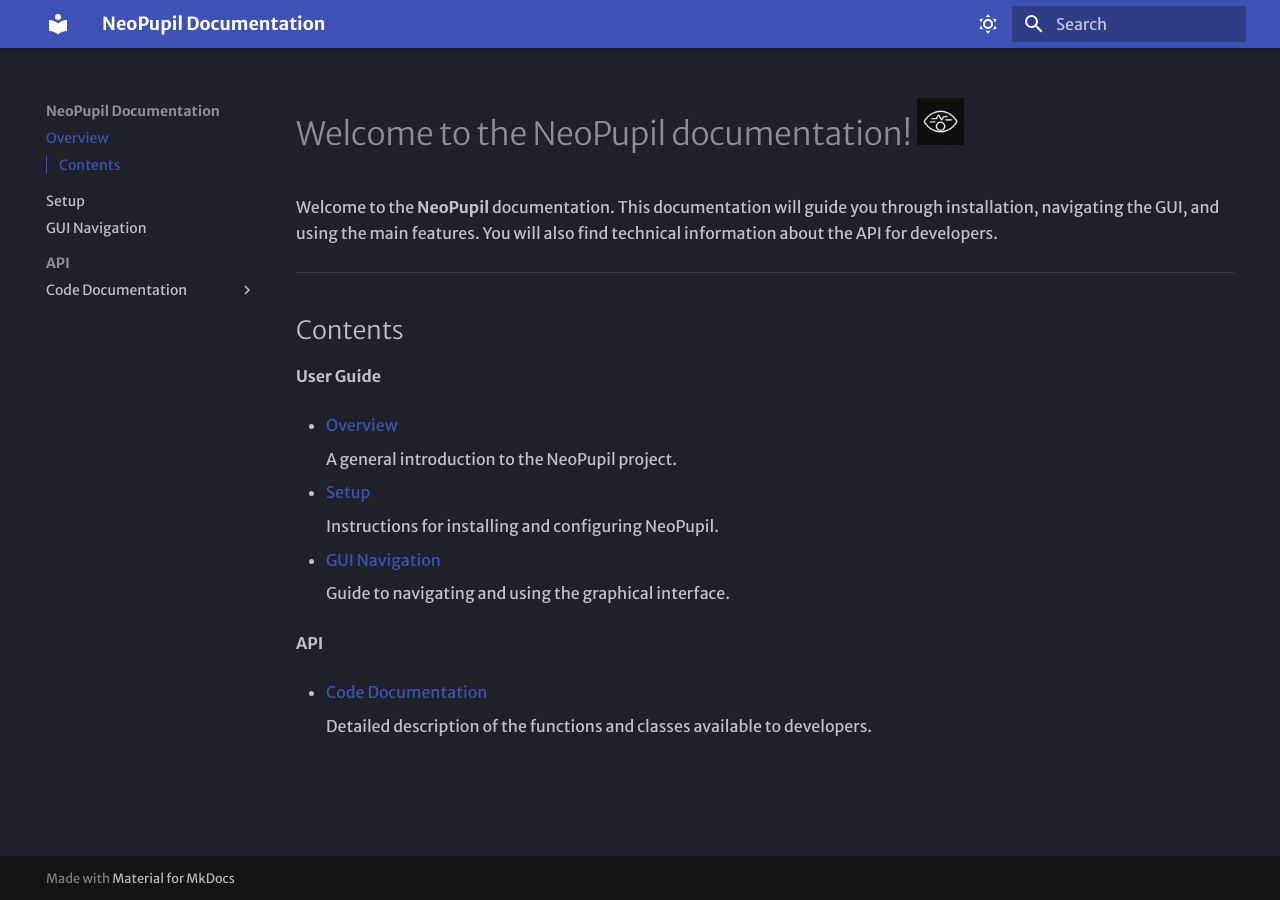
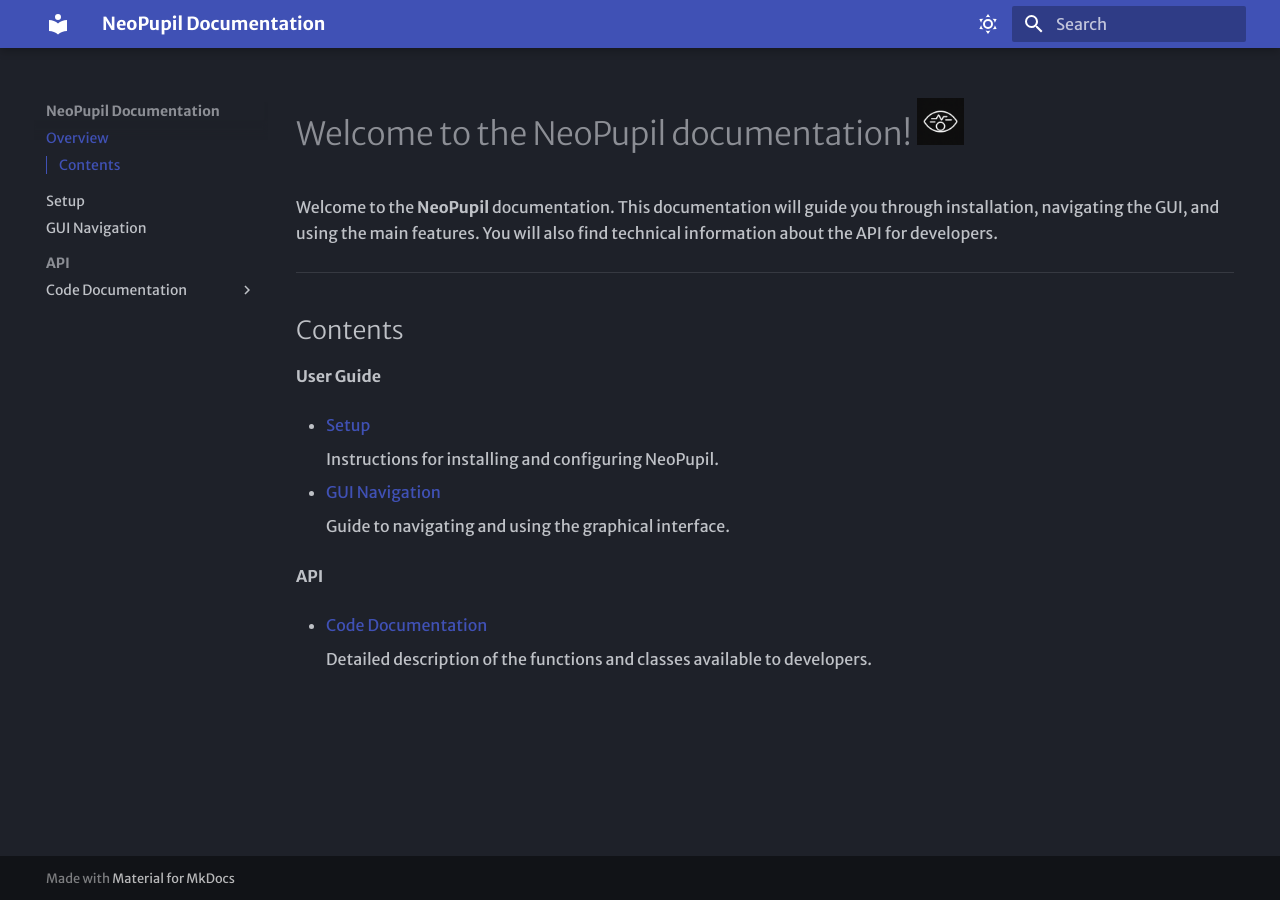
Before and after one commit to matthieukeruzoret/NeoPupil, an MkDocs documentation site: the page built from docs/index.md, in a window 1280 px wide. Built offline with MkDocs 1.6.1 and Material for MkDocs 9.7.7, drawn with Linux system fonts in a browser that asks for light colours; some web fonts are replaced.

Commit message:
Revise documentation structure and content

```diff
--- a/docs/index.md
+++ b/docs/index.md
@@ -7,10 +7,6 @@
 ## Contents
 
 **User Guide**
-
-- [Overview](index.md)
-
-    A general introduction to the NeoPupil project.
 
 - [Setup](setup.md)
 
```
